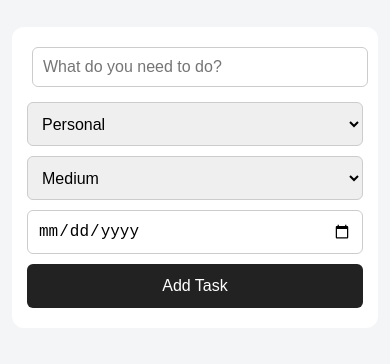
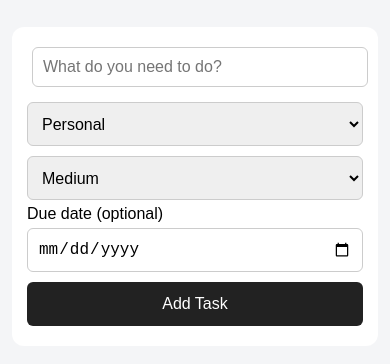
Before and after one commit to cgicona-cloud/personal-task-dashboard, a plain HTML site: page index.html in a window 390 px wide. Shown: the part 104-468 px from the top of the page. Drawn offline with Linux system fonts and the light colour scheme.

Commit message:
Label due date on mobile

```diff
--- a/index.html
+++ b/index.html
@@ -78,6 +78,7 @@
 			<select id="priority">
 				<option>Low</option><option selected>Medium</option><option>High</option>
 			</select>
+			<label for="dueDate">Due date (optional)</label>
 			<input id="dueDate" type="date">
 			<button class="add-button" onclick="addTask()">Add Task</button>
 		</div>
```
